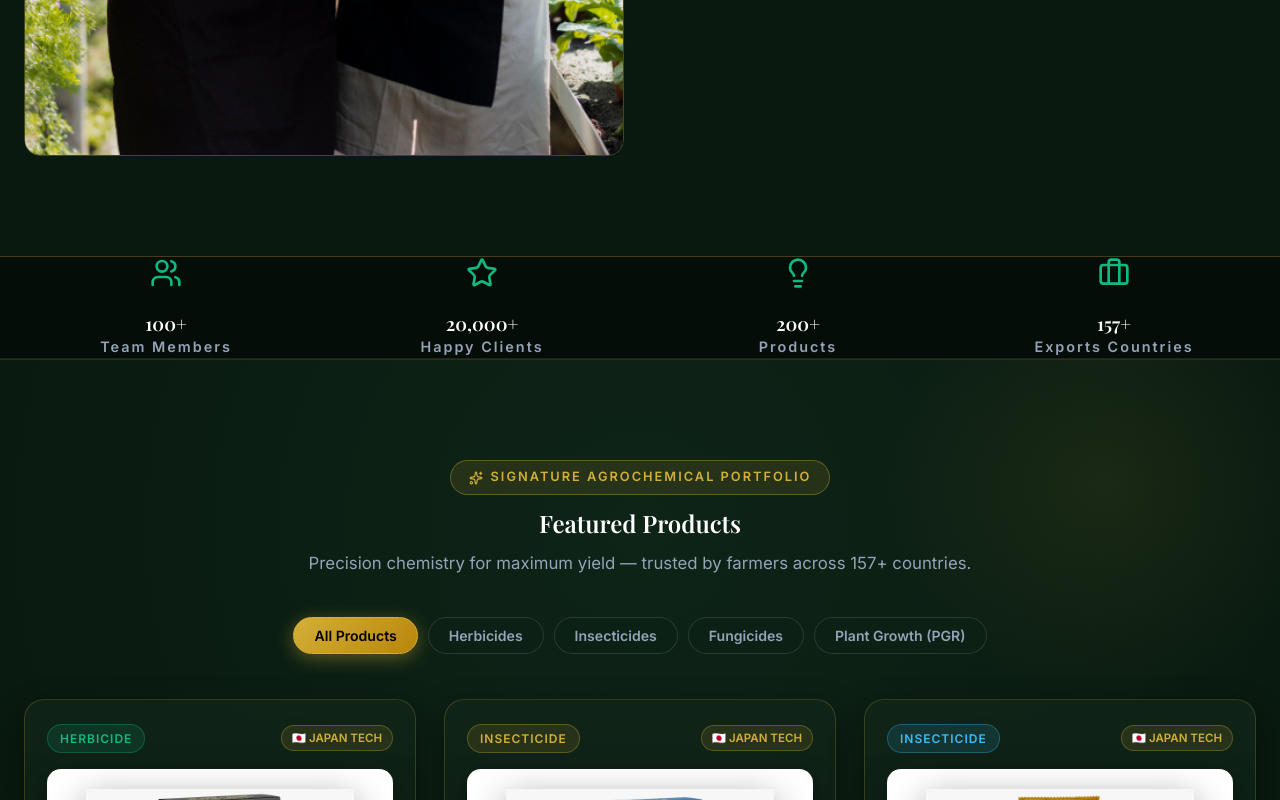
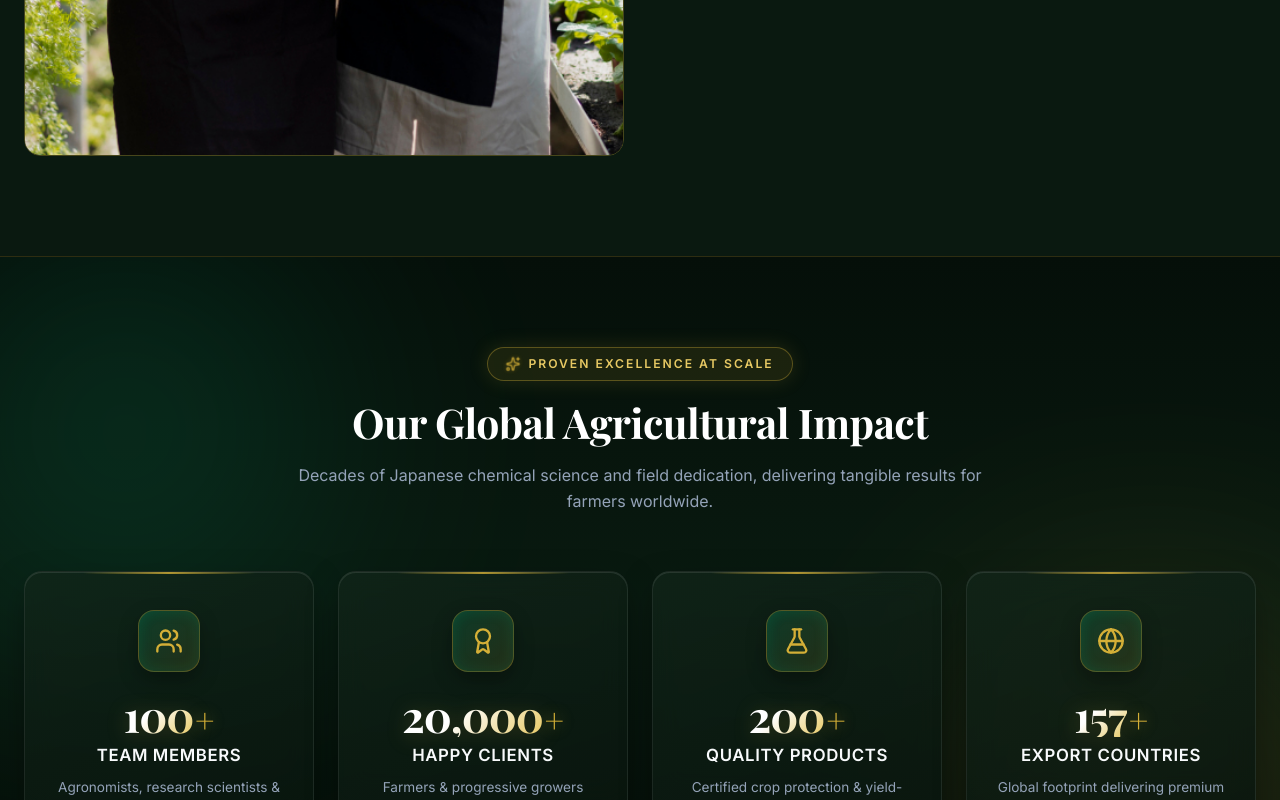
Before and after one commit to Govindsinghrathor/shimanzu-react, a React (Vite) app: page / in a window 1280 px wide. Shown: the part 2000-2800 px from the top of the page. Built offline with nearby package versions, Linux system fonts and the light colour scheme; a web font is replaced by a local one.

Commit message:
feat: redesign impact counters section with luxury glass cards, glowing orbs, and rich metrics

```diff
--- a/src/components/ImpactCounters.css
+++ b/src/components/ImpactCounters.css
@@ -1,41 +1,252 @@
+/* ImpactCounters.css - Modern Luxury Agrochemical Impact Showcase */
+
 .impact-section {
-  background-color: var(--bg-darker);
-  border-top: 1px solid var(--border-highlight);
-  border-bottom: 1px solid var(--border-color);
+  position: relative;
+  padding: 90px 0 95px;
+  background: linear-gradient(180deg, #050f09 0%, #091a10 50%, #040c07 100%);
+  border-top: 1px solid rgba(212, 175, 55, 0.2);
+  border-bottom: 1px solid rgba(212, 175, 55, 0.2);
+  overflow: hidden;
 }
 
+/* Ambient Radial Glows */
+.impact-bg-glow {
+  position: absolute;
+  width: 550px;
+  height: 550px;
+  border-radius: 50%;
+  filter: blur(120px);
+  pointer-events: none;
+  opacity: 0.25;
+  z-index: 1;
+}
+
+.impact-glow-left {
+  top: -100px;
+  left: -150px;
+  background: radial-gradient(circle, #10b981 0%, transparent 70%);
+}
+
+.impact-glow-right {
+  bottom: -120px;
+  right: -150px;
+  background: radial-gradient(circle, #d4af37 0%, transparent 70%);
+}
+
+.impact-container {
+  position: relative;
+  z-index: 2;
+  max-width: 1240px;
+  margin: 0 auto;
+  padding: 0 24px;
+}
+
+/* Header */
+.impact-header {
+  text-align: center;
+  max-width: 720px;
+  margin: 0 auto 56px;
+}
+
+.impact-badge {
+  display: inline-flex;
+  align-items: center;
+  gap: 8px;
+  padding: 6px 18px;
+  border-radius: 9999px;
+  background: rgba(212, 175, 55, 0.1);
+  border: 1px solid rgba(212, 175, 55, 0.35);
+  color: var(--accent-gold-light);
+  font-family: var(--font-sans);
+  font-size: 0.76rem;
+  font-weight: 700;
+  letter-spacing: 2px;
+  text-transform: uppercase;
+  margin-bottom: 16px;
+  box-shadow: 0 0 20px rgba(212, 175, 55, 0.15);
+}
+
+.impact-badge-icon {
+  color: var(--accent-gold);
+  animation: pulseGold 2.5s infinite ease-in-out;
+}
+
+@keyframes pulseGold {
+  0%, 100% { transform: scale(1); opacity: 0.8; }
+  50% { transform: scale(1.15); opacity: 1; filter: drop-shadow(0 0 6px rgba(212, 175, 55, 0.8)); }
+}
+
+.impact-heading {
+  font-family: var(--font-serif);
+  font-size: clamp(2rem, 3.2vw, 2.75rem);
+  font-weight: 700;
+  color: #ffffff;
+  line-height: 1.25;
+  margin-bottom: 14px;
+  letter-spacing: -0.5px;
+}
+
+.impact-subheading {
+  font-family: var(--font-sans);
+  font-size: 1rem;
+  color: #94a3b8;
+  line-height: 1.65;
+  margin: 0;
+}
+
+/* 4-Card Responsive Grid */
 .impact-grid {
   display: grid;
   grid-template-columns: repeat(4, 1fr);
-  gap: 2rem;
-  text-align: center;
+  gap: 24px;
 }
 
-@media (max-width: 768px) {
+/* Individual Stat Card */
+.impact-card {
+  position: relative;
+  display: flex;
+  flex-direction: column;
+  align-items: center;
+  text-align: center;
+  padding: 38px 22px 32px;
+  border-radius: 18px;
+  background: linear-gradient(160deg, rgba(18, 38, 26, 0.7) 0%, rgba(9, 21, 14, 0.85) 100%);
+  border: 1px solid rgba(255, 255, 255, 0.08);
+  backdrop-filter: blur(14px);
+  -webkit-backdrop-filter: blur(14px);
+  box-shadow: 0 12px 35px -8px rgba(0, 0, 0, 0.5), inset 0 1px 0 rgba(255, 255, 255, 0.1);
+  transition: transform 0.35s cubic-bezier(0.16, 1, 0.3, 1),
+              box-shadow 0.35s cubic-bezier(0.16, 1, 0.3, 1),
+              border-color 0.35s ease;
+  overflow: hidden;
+}
+
+/* Top Subtle Gold Accent Line */
+.impact-card-topline {
+  position: absolute;
+  top: 0;
+  left: 20%;
+  right: 20%;
+  height: 2px;
+  background: linear-gradient(90deg, transparent, rgba(212, 175, 55, 0.8), transparent);
+  transition: left 0.4s ease, right 0.4s ease, background 0.4s ease;
+}
+
+.impact-card:hover {
+  transform: translateY(-8px);
+  border-color: rgba(212, 175, 55, 0.45);
+  box-shadow: 0 22px 45px -10px rgba(0, 0, 0, 0.7),
+              0 0 25px rgba(16, 185, 129, 0.2),
+              inset 0 1px 0 rgba(255, 255, 255, 0.2);
+}
+
+.impact-card:hover .impact-card-topline {
+  left: 8%;
+  right: 8%;
+  background: linear-gradient(90deg, transparent, #e6c863, transparent);
+}
+
+/* Glowing Icon Orb */
+.impact-icon-orb {
+  width: 62px;
+  height: 62px;
+  border-radius: 16px;
+  display: flex;
+  align-items: center;
+  justify-content: center;
+  background: linear-gradient(135deg, rgba(16, 185, 129, 0.18), rgba(212, 175, 55, 0.12));
+  border: 1px solid rgba(212, 175, 55, 0.3);
+  color: var(--accent-gold);
+  margin-bottom: 22px;
+  box-shadow: 0 8px 20px rgba(0, 0, 0, 0.3), inset 0 0 14px rgba(16, 185, 129, 0.15);
+  transition: transform 0.35s ease, color 0.35s ease, border-color 0.35s ease, box-shadow 0.35s ease;
+}
+
+.impact-card:hover .impact-icon-orb {
+  transform: scale(1.1) rotate(4deg);
+  color: #fce184;
+  border-color: rgba(212, 175, 55, 0.7);
+  box-shadow: 0 10px 25px rgba(212, 175, 55, 0.3), inset 0 0 16px rgba(16, 185, 129, 0.3);
+}
+
+/* Numbers & Plus */
+.impact-value-wrap {
+  display: inline-flex;
+  align-items: baseline;
+  justify-content: center;
+  margin-bottom: 8px;
+}
+
+.impact-number {
+  font-family: var(--font-serif);
+  font-size: clamp(2.4rem, 3.4vw, 3.1rem);
+  font-weight: 700;
+  line-height: 1;
+  letter-spacing: -1px;
+  background: linear-gradient(135deg, #ffffff 40%, #e6c863 100%);
+  -webkit-background-clip: text;
+  -webkit-text-fill-color: transparent;
+  filter: drop-shadow(0 2px 10px rgba(212, 175, 55, 0.25));
+}
+
+.impact-suffix {
+  font-family: var(--font-serif);
+  font-size: clamp(1.8rem, 2.6vw, 2.3rem);
+  font-weight: 700;
+  line-height: 1;
+  color: var(--accent-gold);
+  margin-left: 2px;
+  text-shadow: 0 0 14px rgba(212, 175, 55, 0.5);
+}
+
+/* Title / Label */
+.impact-label {
+  font-family: var(--font-sans);
+  font-size: 1.05rem;
+  font-weight: 700;
+  color: #f8fafc;
+  letter-spacing: 0.6px;
+  text-transform: uppercase;
+  margin: 0 0 10px 0;
+  line-height: 1.3;
+}
+
+/* Description Subtext */
+.impact-desc {
+  font-family: var(--font-sans);
+  font-size: 0.85rem;
+  color: #94a3b8;
+  line-height: 1.55;
+  margin: 0;
+}
+
+/* Responsive Breakpoints */
+@media (max-width: 1024px) {
   .impact-grid {
     grid-template-columns: repeat(2, 1fr);
-    gap: 3rem;
+    gap: 20px;
+  }
+
+  .impact-section {
+    padding: 75px 0 80px;
   }
 }
 
-.impact-item {
-  display: flex;
-  flex-direction: column;
-  align-items: center;
-  gap: 0.5rem;
+@media (max-width: 640px) {
+  .impact-grid {
+    grid-template-columns: 1fr;
+    gap: 18px;
+  }
+
+  .impact-section {
+    padding: 60px 0 65px;
+  }
+
+  .impact-card {
+    padding: 30px 20px 26px;
+  }
+
+  .impact-header {
+    margin-bottom: 40px;
+  }
 }
-
-.impact-number {
-  font-size: clamp(3rem, 5vw, 4.5rem);
-  color: var(--accent-gold);
-  line-height: 1;
-  text-shadow: var(--shadow-gold);
-}
-
-.impact-label {
-  font-family: var(--font-sans);
-  font-size: 0.9rem;
-  font-weight: 600;
-  letter-spacing: 2px;
-  color: var(--text-secondary);
-}
--- a/src/components/ImpactCounters.jsx
+++ b/src/components/ImpactCounters.jsx
@@ -1,35 +1,95 @@
 import React from 'react';
 import { motion } from 'framer-motion';
-import { Users, Star, Lightbulb, Briefcase } from 'lucide-react';
+import { Users, Award, FlaskConical, Globe, Sparkles } from 'lucide-react';
 import './ImpactCounters.css';
 
 const ImpactCounters = () => {
   const stats = [
-    { label: 'Team Members', value: '100+', icon: <Users size={32} /> },
-    { label: 'Happy Clients', value: '20,000+', icon: <Star size={32} /> },
-    { label: 'Products', value: '200+', icon: <Lightbulb size={32} /> },
-    { label: 'Exports Countries', value: '157+', icon: <Briefcase size={32} /> }
+    {
+      number: '100',
+      suffix: '+',
+      label: 'Team Members',
+      desc: 'Agronomists, research scientists & field advisory experts',
+      icon: <Users size={28} />
+    },
+    {
+      number: '20,000',
+      suffix: '+',
+      label: 'Happy Clients',
+      desc: 'Farmers & progressive growers empowered nationwide',
+      icon: <Award size={28} />
+    },
+    {
+      number: '200',
+      suffix: '+',
+      label: 'Quality Products',
+      desc: 'Certified crop protection & yield-enhancing formulations',
+      icon: <FlaskConical size={28} />
+    },
+    {
+      number: '157',
+      suffix: '+',
+      label: 'Export Countries',
+      desc: 'Global footprint delivering premium Japanese standards',
+      icon: <Globe size={28} />
+    }
   ];
 
   return (
     <section className="impact-section">
-      <div className="container">
+      {/* Decorative ambient background glows */}
+      <div className="impact-bg-glow impact-glow-left" />
+      <div className="impact-bg-glow impact-glow-right" />
+
+      <div className="container impact-container">
+        {/* Header pill & title */}
+        <motion.div
+          className="impact-header"
+          initial={{ opacity: 0, y: 20 }}
+          whileInView={{ opacity: 1, y: 0 }}
+          viewport={{ once: true, margin: "-40px" }}
+          transition={{ duration: 0.6 }}
+        >
+          <div className="impact-badge">
+            <Sparkles size={14} className="impact-badge-icon" />
+            <span>PROVEN EXCELLENCE AT SCALE</span>
+          </div>
+          <h2 className="impact-heading">Our Global Agricultural Impact</h2>
+          <p className="impact-subheading">
+            Decades of Japanese chemical science and field dedication, delivering tangible results for farmers worldwide.
+          </p>
+        </motion.div>
+
+        {/* 4 Stat Cards */}
         <div className="impact-grid">
           {stats.map((stat, idx) => (
             <motion.div
               key={idx}
               className="impact-card"
-              initial={{ opacity: 0, y: 30 }}
+              initial={{ opacity: 0, y: 35 }}
               whileInView={{ opacity: 1, y: 0 }}
-              viewport={{ once: true, margin: "-50px" }}
-              transition={{ duration: 0.6, delay: idx * 0.1 }}
-              whileHover={{ y: -10, boxShadow: 'var(--shadow-emerald)' }}
+              viewport={{ once: true, margin: "-40px" }}
+              transition={{ duration: 0.6, delay: idx * 0.12 }}
             >
-              <div className="impact-icon-wrapper" style={{ color: 'var(--accent-emerald)', marginBottom: '16px' }}>
+              {/* Top luxury gold highlight line */}
+              <div className="impact-card-topline" />
+
+              {/* Glowing Icon Badge */}
+              <div className="impact-icon-orb">
                 {stat.icon}
               </div>
-              <h3 className="impact-value">{stat.value}</h3>
-              <p className="impact-label">{stat.label}</p>
+
+              {/* Value with styled Plus */}
+              <div className="impact-value-wrap">
+                <span className="impact-number">{stat.number}</span>
+                <span className="impact-suffix">{stat.suffix}</span>
+              </div>
+
+              {/* Label */}
+              <h3 className="impact-label">{stat.label}</h3>
+
+              {/* Description */}
+              <p className="impact-desc">{stat.desc}</p>
             </motion.div>
           ))}
         </div>
```
